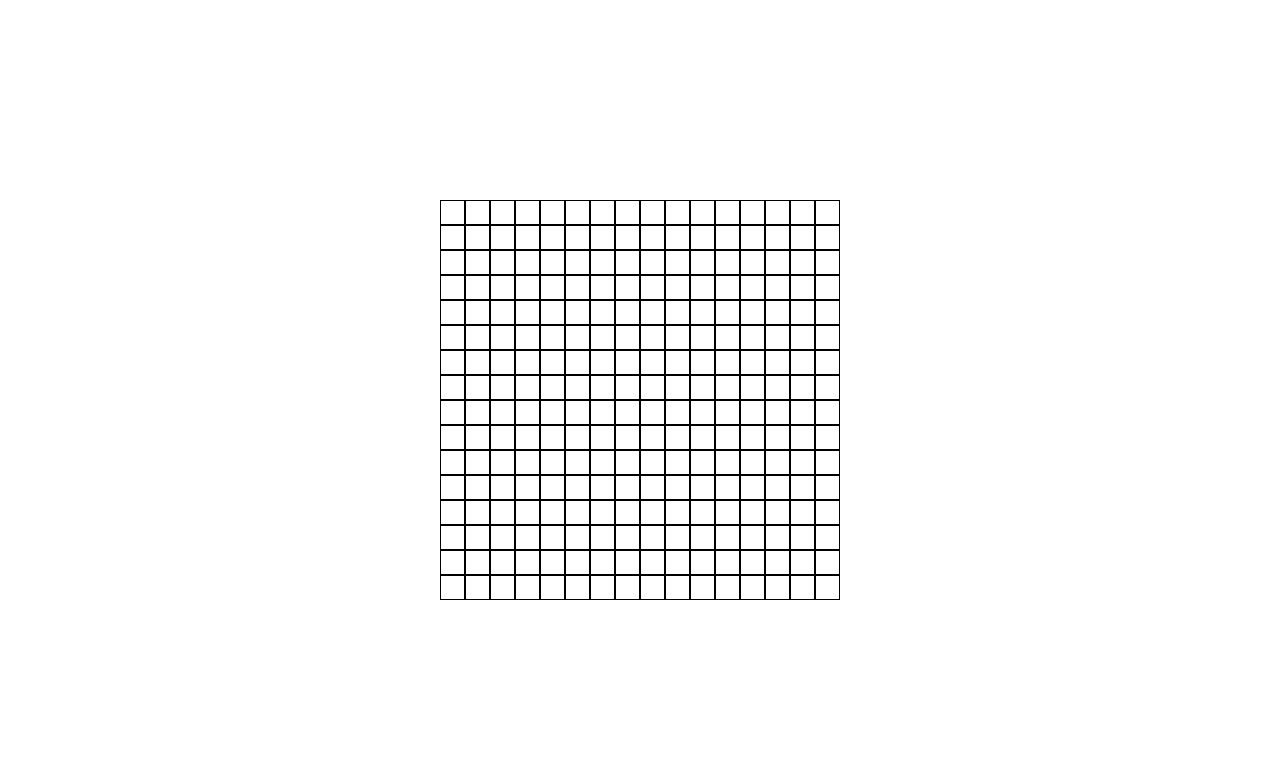
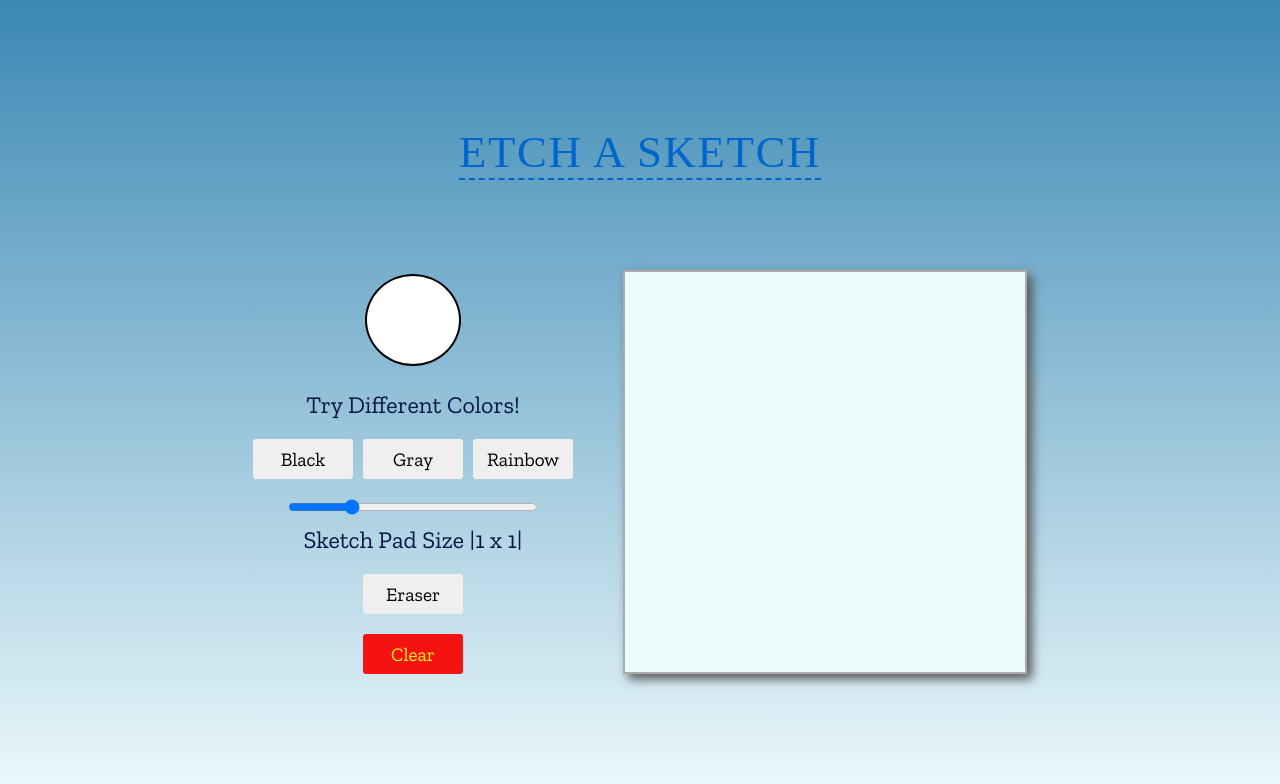
Before and after one commit to rulerpluralrural/odin-etch-a-sketch, a plain HTML site: page index.html in a window 1280 px wide. Drawn offline with nearby package versions, Linux system fonts and the light colour scheme; a web font is replaced by a local one.

Commit message:
"Added CSS styling"
* added buttons that will be the color of the brush on click
* added an input type color that can pick different color for the brush
* added input type range that will determine the size of the sketch pad
* added and eraser button and reset button

```diff
--- a/app.js
+++ b/app.js
@@ -1,11 +1,27 @@
+// sketch pad container variable
 const container = document.getElementById('container');
+
+// color picker variable
+const colorPicker = document.getElementById('color-picker');
+
+// sketch pad size slider variable
+const slider = document.getElementById('slider');
+
+// Buttons variables
+const blackBtn = document.getElementById('btn-black');
+const grayBtn = document.getElementById('btn-gray');
+const rainbowBtn = document.getElementById('btn-rainbow');
+const eraseBtn = document.getElementById('btn-erase');
+const resetBtn = document.getElementById('btn-reset');
+
+
 const div = [];
 
 // create 16x16 div and append to the container
 for (let i = 0; i < 256; i++) {
     const divs = document.createElement('div');
     container.appendChild(divs);
-    divs.className = ('sketch-box')
+    container.style.gridTemplateColumns = 'repeat(16,1fr)';
     div.push(divs);
 }
 
--- a/index.html
+++ b/index.html
@@ -7,8 +7,27 @@
     <title>Etch A Sketch</title>
 </head>
 <body>
-    <div id="container"></div>
-
+    <header>
+        <h1>Etch A Sketch</h1>
+    </header>
+    <main>
+        <div class="btn-container">
+                <input type="color" name="color-picker" id="color-picker" value="#ffffff">
+                <label for="color-picker">Try Different Colors!</label>
+            <div class="color-btns">
+                <button id="btn-black" class="btn-order">Black</button>
+                <button id="btn-gray" class="btn-order">Gray</button>
+                <button id="btn-rainbow" class="btn-order">Rainbow</button>
+            </div>
+            <div class="input-box">
+                <input type="range" name="slider" id="slider" value="16" min="1" max="64">
+                <label for="slider">Sketch Pad Size <span id="size">|1 x 1|</span></label>
+            </div>
+                <button id="btn-erase" class="btn-order">Eraser</button>
+                <button id="btn-reset" class="btn-order"> Clear</button>
+        </div>
+        <div id="container"> </div>
+    </main>
     <script src="app.js"></script>
 </body>
 </html>
--- a/styles.css
+++ b/styles.css
@@ -1,26 +1,147 @@
+@import url('https://fonts.googleapis.com/css2?family=Gabriela&display=swap');
+
+@import url('https://fonts.googleapis.com/css2?family=Zilla+Slab&display=swap');
+
 * {
     margin: 0;
     padding: 0;
     box-sizing: border-box;
 }
+
 body {
+    background: linear-gradient(#3b88b4, #edfafc);
+    font-family: 'Zilla Slab', serif;
     display: flex;
     justify-content: center;
     align-items: center;
+    flex-direction: column;
+    gap: 90px;
     height: 100vh;
+    width: 100vw;
 }
-#container {
-    width: 400px;
+
+button {
+    cursor: pointer;
+    border: none;
+    font-family: 'Zilla Slab', serif;
+}
+
+label {
+    font-size: 1.5rem;
+    color: rgb(8, 24, 68);
+}
+
+header {
+    text-align: center;
+
+}
+
+header h1 {
+    text-transform: uppercase;
+    border-bottom: 2px dashed;
+    letter-spacing: .1rem;
+    font-weight: 500;
+    font-size: 2.8rem;
+    color: #0066CC;
+    font-family: 'Gabriela', serif;
+}
+
+main {
     display: flex;
-    flex-wrap: wrap;
+    gap: 50px;
+}
+
+@media only screen and (max-width: 800px) {
+    body {
+        height: 100%;
+        margin-block: 50px;
+    }
+    main {
+        flex-direction: column-reverse;
+    }
+}
+
+.btn-container {
+    display: flex;
+    flex-direction: column;
     justify-content: center;
     align-items: center;
+    gap: 20px;
+}
+
+#color-picker {
+    -webkit-appearance: none;
+    -moz-appearance: none;
+    appearance: none;
+    background-color: transparent;
+    width: 100px;
+    height: 100px;
+    border: none;
+    cursor: pointer;
+}
+
+#color-picker::-webkit-color-swatch {
+    border-radius: 50%;
+    border: 2px solid #000;
+}
+
+#color-picker::-moz-color-swatch {
+    border-radius: 50%;
+    border: 2px solid #000;
+}
+
+.color-btns {
+    display: flex;
+    justify-content: space-evenly;
+    gap: 10px;
+}
+
+.input-box {
+    display: flex;
+    flex-direction: column;
+    align-items: center;
+    text-align: center;
+    gap: 10px;
+}
+
+.input-box input {
+    width: 250px;
+}
+
+.btn-order {
+    width: 100px;
+    height: 40px;
+    padding: 5px;
+    border-radius: 3px;
+    font-size: 1.2rem;
+}
+
+.btn-order:hover {
+    background-color: #0066CC;
+    color: #dab360;
+}
+
+#btn-reset {
+    background-color: rgb(247, 18, 18);
+    color: rgb(245, 245, 23);
+}
+
+#btn-reset:hover {
+    background-color: rgb(247, 56, 56);
+}
+
+#container {
+    background-color: #edfafc;
+    min-width: 400px;
+    max-width: 100%;
+    display: grid;
+    border: 2px solid #acabab;
+    box-shadow: 5px 5px 10px rgb(87, 86, 86);
 }
 
 #container div {
     width: 25px;
     height: 25px;
-    border: 1px solid black;
     cursor: crosshair;
 }
 
@@ -31,8 +152,10 @@ body {
 
 .white {
     background-color: white;
+    cursor: crosshair;
 }
 
 .gray {
     background-color: gray;
+    cursor: crosshair;
 }
```
